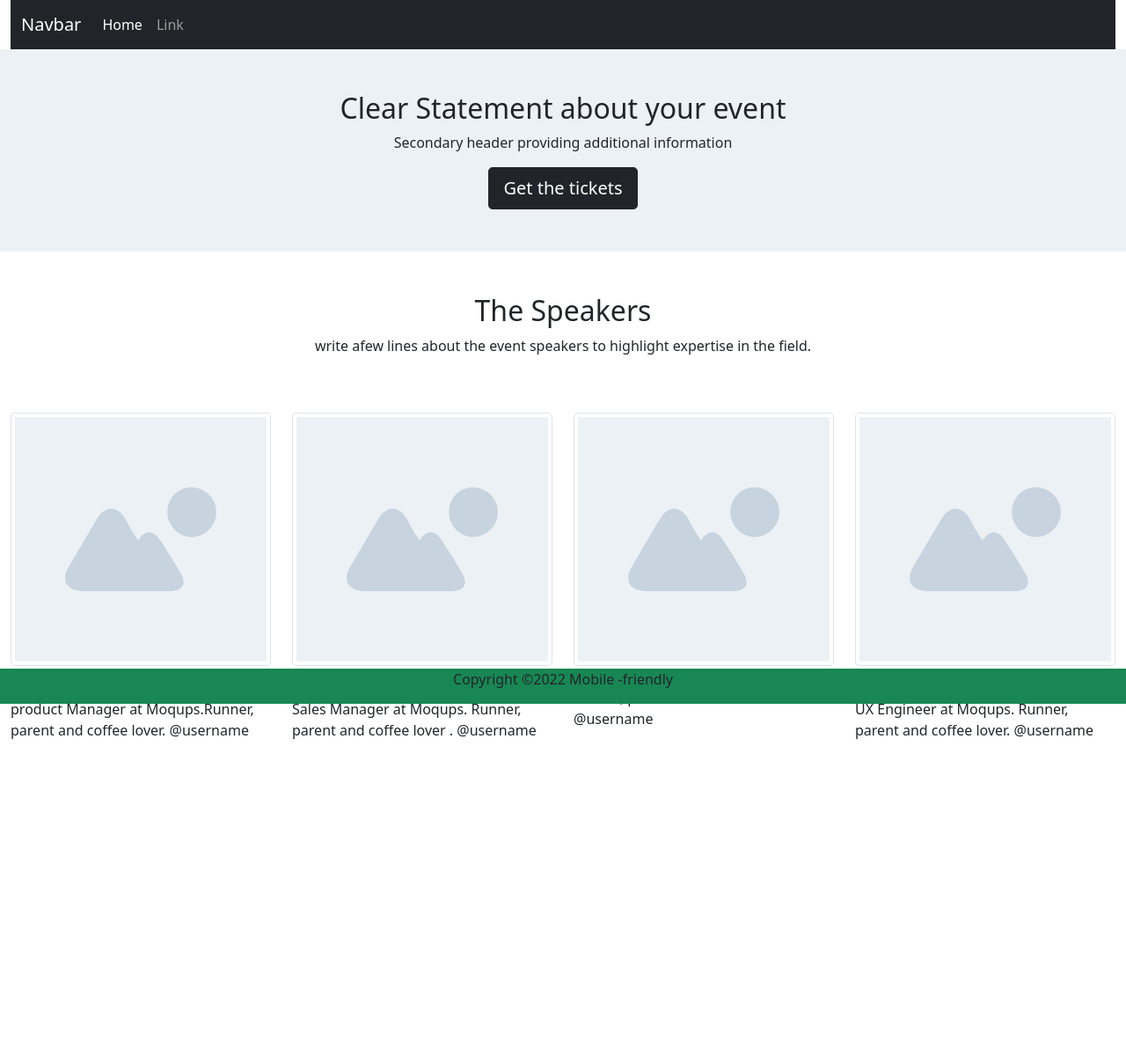
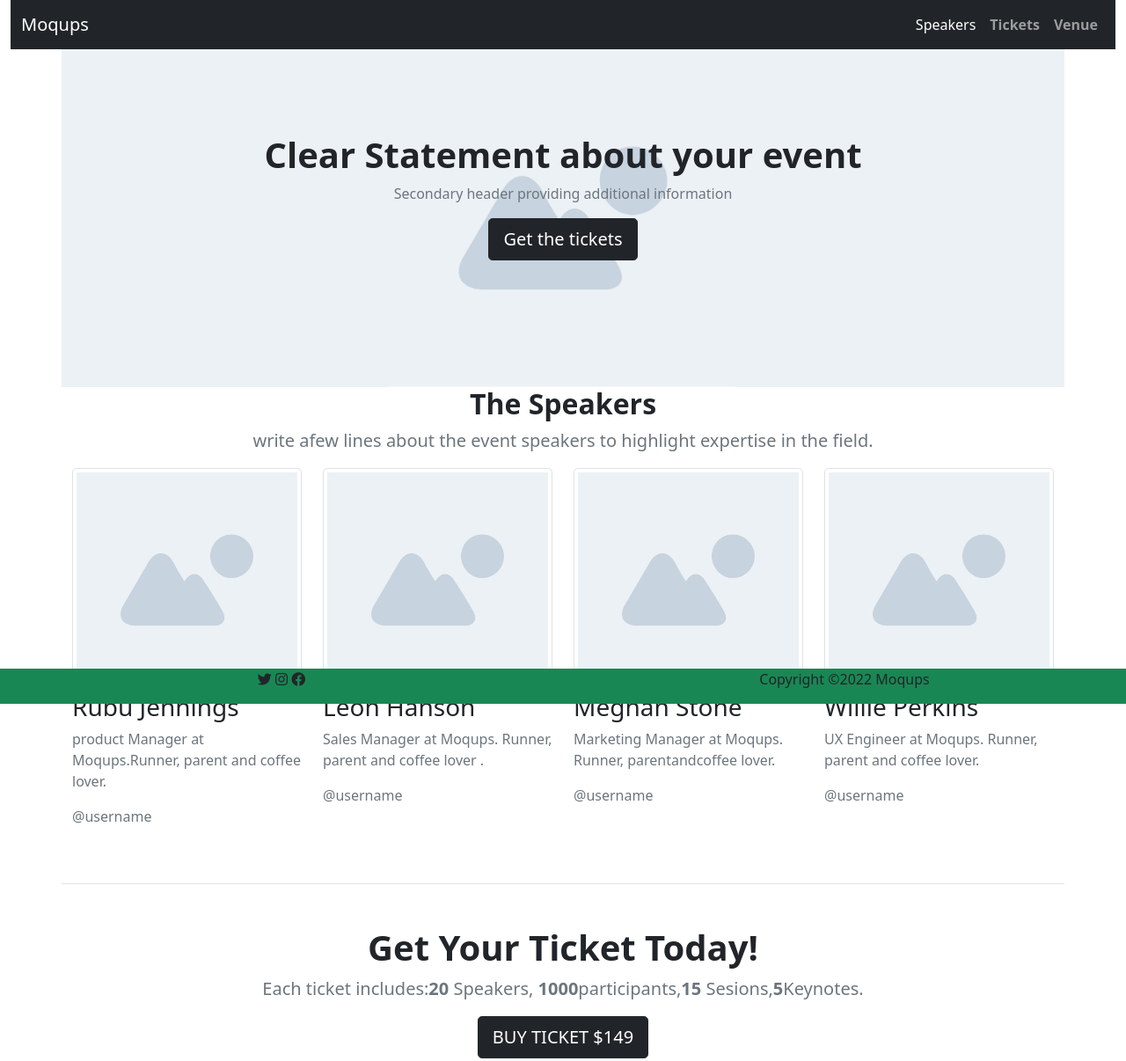
Before and after one commit to AbefullStackDeveloper/event-landing-page, a plain HTML site: page index.html in a window 1280 px wide. Shown: the top 1206 px of the page at 88% size. Before the commit the page ends 858 px from the top, so only its background shows below. Drawn offline with nearby package versions, Linux system fonts and the light colour scheme.

Commit message:
finish and fixed take home challeng

```diff
--- a/CSS/Styles.css
+++ b/CSS/Styles.css
@@ -1,4 +1,4 @@
 
-/* #jumbotron {
+ #jumbotron {
   background: #ecf1f5 url("../Img/mountains-bg.png") no-repeat center / contain;
-} */
+}
--- a/index.html
+++ b/index.html
@@ -10,77 +10,119 @@
     <link href="https://cdn.jsdelivr.net/npm/bootstrap@5.1.3/dist/css/bootstrap.min.css" rel="stylesheet"
         integrity="sha384-1BmE4kWBq78iYhFldvKuhfTAU6auU8tT94WrHftjDbrCEXSU1oBoqyl2QvZ6jIW3" crossorigin="anonymous">
 
-    <title>event-landing-page</title>
-    <link ref="stylesheet" href='CSS/Styles.css'>
+    <title>event-landing-page wireframe </title>
+    <!-- CSS File -->
+    <link ref="stylesheet" href="CSS/Styles.css">
+    <!-- FontAwesome CDN -->
+    <link rel="stylesheet" href="https://pro.fontawesome.com/releases/v5.10.0/css/all.css"
+        integrity="sha384-AYmEC3Yw5cVb3ZcuHtOA93w35dYTsvhLPVnYs9eStHfGJvOvKxVfELGroGkvsg+p" crossorigin="anonymous" />
+
 </head>
 
 <body>
     <div class="container-fluid">
         <nav class="navbar navbar-expand-lg navbar-dark bg-dark">
             <div class="container-fluid">
-                <a class="navbar-brand" href="#">Navbar</a>
+                <a class="navbar-brand" href="#">Moqups</a>
                 <button class="navbar-toggler" type="button" data-bs-toggle="collapse"
                     data-bs-target="#navbarSupportedContent" aria-controls="navbarSupportedContent"
                     aria-expanded="false" aria-label="Toggle navigation">
                     <span class="navbar-toggler-icon"></span>
                 </button>
                 <div class="collapse navbar-collapse" id="navbarSupportedContent">
-                    <ul class="navbar-nav me-auto mb-2 mb-lg-0">
+                    <ul class="navbar-nav w-100 justify-content-end me-auto mb-2 mb-lg-0">
                         <li class="nav-item">
-                            <a class="nav-link active" aria-current="page" href="#">Home</a>
+                            <a class="nav-link active" aria-current="page" href="#">Speakers</a>
                         </li>
                         <li class="nav-item">
-                            <a class="nav-link" href="#">Link</a>
+                            <a class="nav-link fw-bold" href="#">Tickets</a>
+                        </li>
+                        <li class="nav-item">
+                            <a class="nav-link fw-bold" href="#">Venue</a>
                         </li>
                     </ul>
 
                 </div>
             </div>
         </nav>
-    <div class="row" style="background-image: url(./Img/mountains-bg.png);">
-        <div class="col-12 p-5 mb border-3 text-center  d-flex align-items-center">
+        <!-- jumbotron PAGE -->
         <div class="container">
-                <h2>Clear Statement about your event</h2>
-                <p class="col-fs-4">Secondary header providing additional information</p>
-                <button class="btn btn-dark btn-lg"type="button">Get the tickets</button>
+    <div class="row md-5 p-5" id="jumbotron" style="background: #ecf1f5 url('Img/mountains-bg.png') no-repeat center / contain;">
+        <div class="col p-5 mb-5 border-3">
+
+                <h1 class="d-4 fw-bold text-center">Clear Statement about your event</h1>
+                <p class="col-fs-4 text-center text-secondary">Secondary header providing additional information</p>
+                <div class="d-flex justify-content-center">
+                    <button class="btn btn-dark btn-lg" type="button">Get the tickets</button>
                 </div>
+
         </div>
     </div>
 
-
+            <!-- Speakers page -->
         <div class="row">
-            <div class="col text-center p-5">
-                <h2>The Speakers</h2>
-                <p>write afew lines about the event speakers to highlight expertise in the field.</p>
+            <div class="col ms-4 me-4 text-center">
+                <h2  class="d-5 fw-bold">The Speakers</h2>
+                <p class="fs-5 text-secondary">write afew lines about the event speakers to highlight expertise in the field.</p>
             </div>
         </div>
             <div class="row">
-                <div class="col">
+                <div class="col-md-3">
                     <img src="Img/mountains-bg.png" alt=""class="img-thumbnail rounded-3">
-                    <h4>Rubu Jennings</h4>
-                    <p>product Manager at Moqups.Runner, parent and coffee lover.
-                        @username
+                    <h3>Rubu Jennings</h3>
+                    <p class="text-secondary">product Manager at Moqups.Runner, parent and coffee lover.</p>
+                    <p class="text-secondary">@username</p>
+                </div>
+                <div class="col-md-3">
+                    <img src="Img/mountains-bg.png" alt="" class="img-thumbnail rounded-3">
+                    <h3>Leon Hanson</h3>
+                    <p class="text-secondary">Sales Manager at Moqups. Runner, parent and coffee lover .
                     </p>
+                    <p class="text-secondary">@username</p>
                 </div>
-                <div class="col">
+                <div class="col-md-3">
                     <img src="Img/mountains-bg.png" alt="" class="img-thumbnail rounded-3">
-                    <h4>Leon Hanson</h4>
-                    <p>Sales Manager at Moqups. Runner, parent and coffee lover .
-                        @username
+                    <h3>Meghan Stone</h3>
+                    <p  class="text-secondary">Marketing Manager at Moqups. Runner, parentandcoffee lover.</p>
+                    <p class="text-secondary">@username</p>
+                </div>
+                <div class="col-md-3">
+                    <img src="Img/mountains-bg.png" alt="" class="img-thumbnail rounded-3">
+                    <h3>Willie Perkins</h3>
+                    <p class="text-secondary">UX Engineer at Moqups. Runner, parent and coffee lover.
                     </p>
+                    <p class="text-secondary">@username</p>
                 </div>
-                <div class="col">
-                    <img src="Img/mountains-bg.png" alt="" class="img-thumbnail rounded-3">
-                    <p>Marketing Manager at Moqups. Runner, parent and coffee lover.
-                        @username
+        </div>
+        <!-- THE Tickets page -->
+        <div class="row border-top border-bottom mt-5 mb-5" id="tickets">
+            <div class="col text-center p-5">
+                <h1 class="d-5 fw-bold">Get Your Ticket Today!</h1>
+                <p class="fs-5 text-secondary">
+                    Each ticket includes:<strong>20</strong> Speakers, <strong>1000</strong>participants,<strong>15</strong> Sesions,<strong>5</strong>Keynotes.
                 </p>
+                <button class="btn btn-dark btn-lg" type="button">BUY TICKET $149</button>
             </div>
-                <div class="col">
-                    <img src="Img/mountains-bg.png" alt="" class="img-thumbnail rounded-3">
-                    <h4>Willie Perkins</h4>
-                    <p>UX Engineer at Moqups. Runner, parent and coffee lover.
-                        @username
+        </div>
+        <!-- THE Venue page -->
+        <div class="row">
+                <div class="col md-6">
+                    <h1  class="d-5 fw-bold">The Venue</h1>
+                    <p class="fs-5 text-secondary">
+                        Our event be held at the main
                         </p>
+                        <p class="d-5 fw-bold">
+                        <strong> Nicollet Mall, Minneapolis, MN</strong>
+                            </p>
+                    <iframe
+                        src="https://www.google.com/maps/embed?pb=!1m18!1m12!1m3!1d3356.4439775224196!2d-93.27520671545454!3d44.97574373351714!2m3!1f0!2f0!3f0!3m2!1i1024!2i768!4f13.1!3m3!1m2!1s0x52b3329724dfcd0f%3A0x9e26c41684d627cf!2sNicollet%20Mall%2C%20Minneapolis%2C%20MN!5e0!3m2!1sen!2sus!4v1643875959730!5m2!1sen!2sus"
+                        width="100%" height="300" style="border:0;" allowfullscreen="" loading="lazy"></iframe>
+                </div>
+                <div class=" col-md-6 border-3 mt-5">
+                    <div class="">
+                        <img src="Img/mountains-bg.png" width="100%">
+                    </div>
+                </div>
         </div>
     </div>
     </div>
@@ -88,11 +130,15 @@
         <div class="container-fluid text-center bg-success fixed-bottom">
             <div class="row">
                 <div class="col">
+                <i class="fab fa-twitter"></i>
+                <i class="fab fa-instagram"></i>
+                <i class="fab fa-facebook"></i>
+            </div>
+            <div class="col">
                 <p>
                     Copyright &copy;2022
-                        Mobile -friendly
+                    Moqups
                 </p>
-                </div>
             </div>
         </div>
     </footer>
```
Lines whose indentation alone changed are shown as unchanged.
